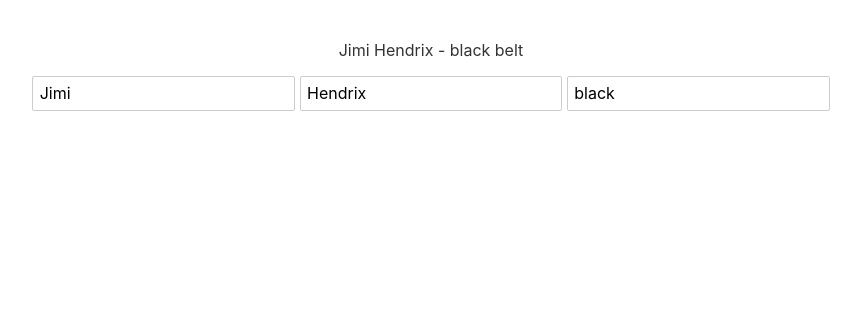
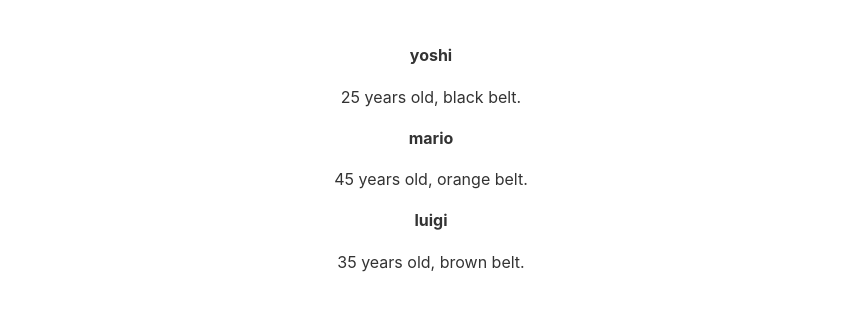
Before and after one commit to Sheilabob/sveltetutorial, a Svelte app: page / in a window 1280 px wide. Shown: the top 310 px of the page, without its empty margins (209-1070 px from the left). Built offline with nearby package versions, Linux system fonts and the light colour scheme.

Commit message:
lesson 6

```diff
--- a/src/App.svelte
+++ b/src/App.svelte
@@ -1,27 +1,22 @@
 <script>
-	let firstName = 'Jimi';
-	let lastName = 'Hendrix';
-	let beltColor = 'black';
-	$: fullName = `${firstName} ${lastName}`;
-	$: {
-		console.log(beltColor);
-		console.log(fullName);
-	}
-
-	const handleClick = () => {
-		beltColor = 'orange';
-	}
-
-	const handleInput = (e) => {
-		beltColor = e.target.value
-	}
+	let people = [
+		{ name: "yoshi", beltColor: 'black', age: 25, id: 1 },
+		{ name: "mario", beltColor: 'orange', age: 45, id: 2 },
+		{ name: "luigi", beltColor: 'brown', age: 35, id: 3 },
+	];
 </script>
 
 <main>
-	<p>{fullName} - {beltColor} belt</p>
-	<input type="text" bind:value={firstName} />
-	<input type="text" bind:value={lastName} />
-	<input type="text" bind:value={beltColor} />
+	<div>
+		{#each people as person}
+			<div>
+				<h4>{person.name}</h4>
+				<p>{person.age} years old, {person.beltColor} belt.</p>
+			</div>
+		{:else}
+			<p>THere are no people to show . . .</p>
+		{/each}
+	</div>
 </main>
 
 <style>
```
